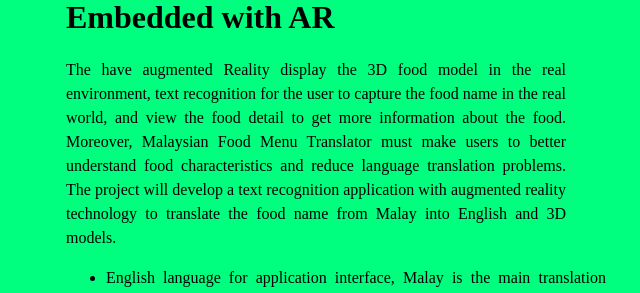
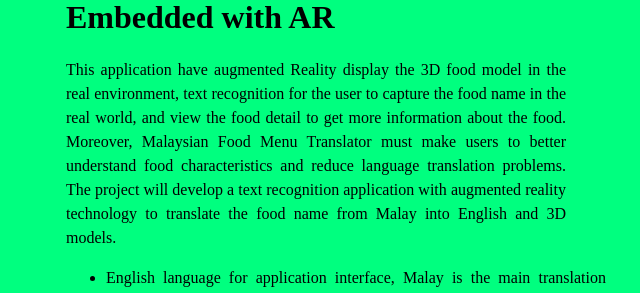
Before and after one commit to SeanNg97/MalaysianFoodMenuTranslator, a plain HTML site: page index.html in a window 1280 px wide. Shown: the part 189-482 px from the top of the page, without its empty margins (134-774 px from the left). Drawn offline with Linux system fonts and the light colour scheme.

Commit message:
changed p

```diff
--- a/index.html
+++ b/index.html
@@ -12,7 +12,7 @@
 
     <div class="gamedescription">
       <h1>Malaysian Food Menu Translator Embedded with AR</h1>
-      <p>The have augmented Reality display the 3D food model in the real environment, text recognition for the user to capture the food name in the real world, and view the food detail to get more information about the food.  Moreover, Malaysian Food Menu Translator must make users to better understand food characteristics and reduce language translation problems. The project will develop a text recognition application with augmented reality technology to translate the food name from Malay into English and 3D models. <br>
+      <p>This application have augmented Reality display the 3D food model in the real environment, text recognition for the user to capture the food name in the real world, and view the food detail to get more information about the food.  Moreover, Malaysian Food Menu Translator must make users to better understand food characteristics and reduce language translation problems. The project will develop a text recognition application with augmented reality technology to translate the food name from Malay into English and 3D models. <br>
         <ul>
           <li>English language for application interface, Malay is the main translation language to English.</li>
           <li>The main target food is Malaysian.</li>
```
